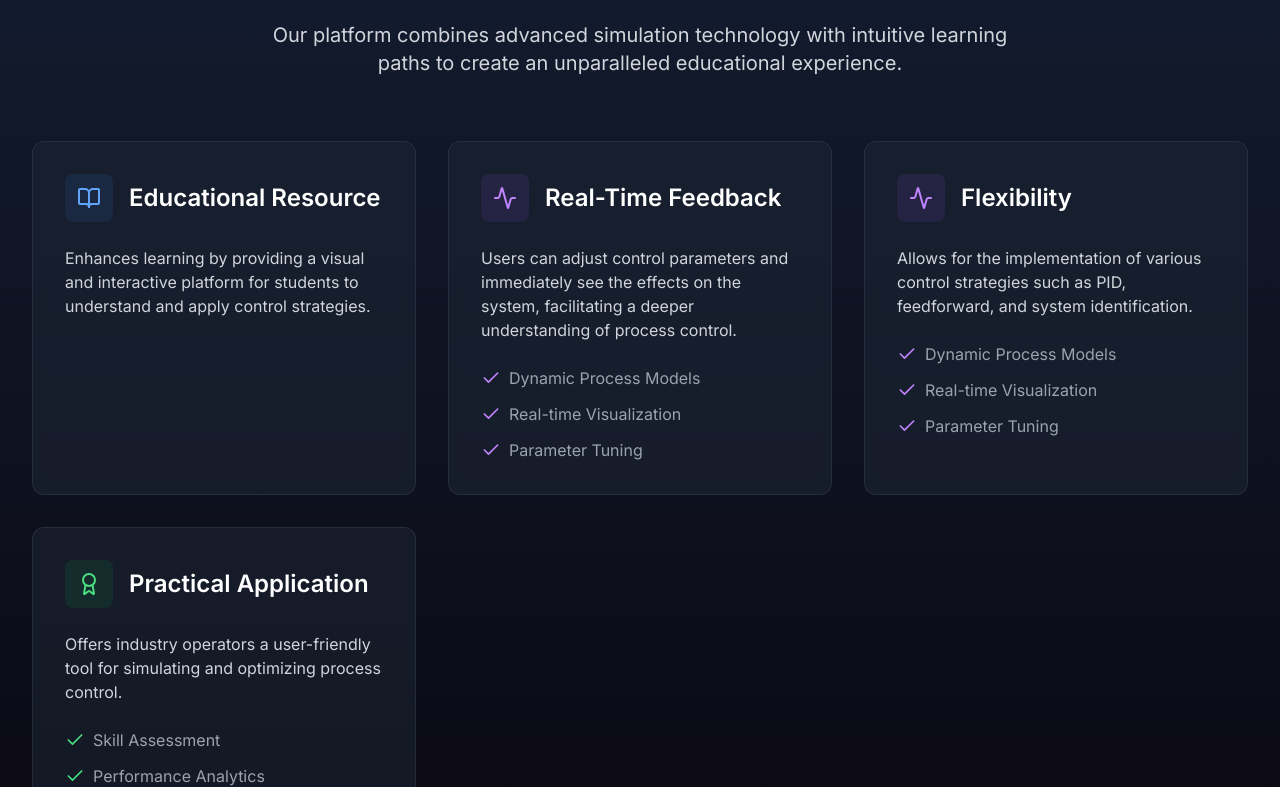
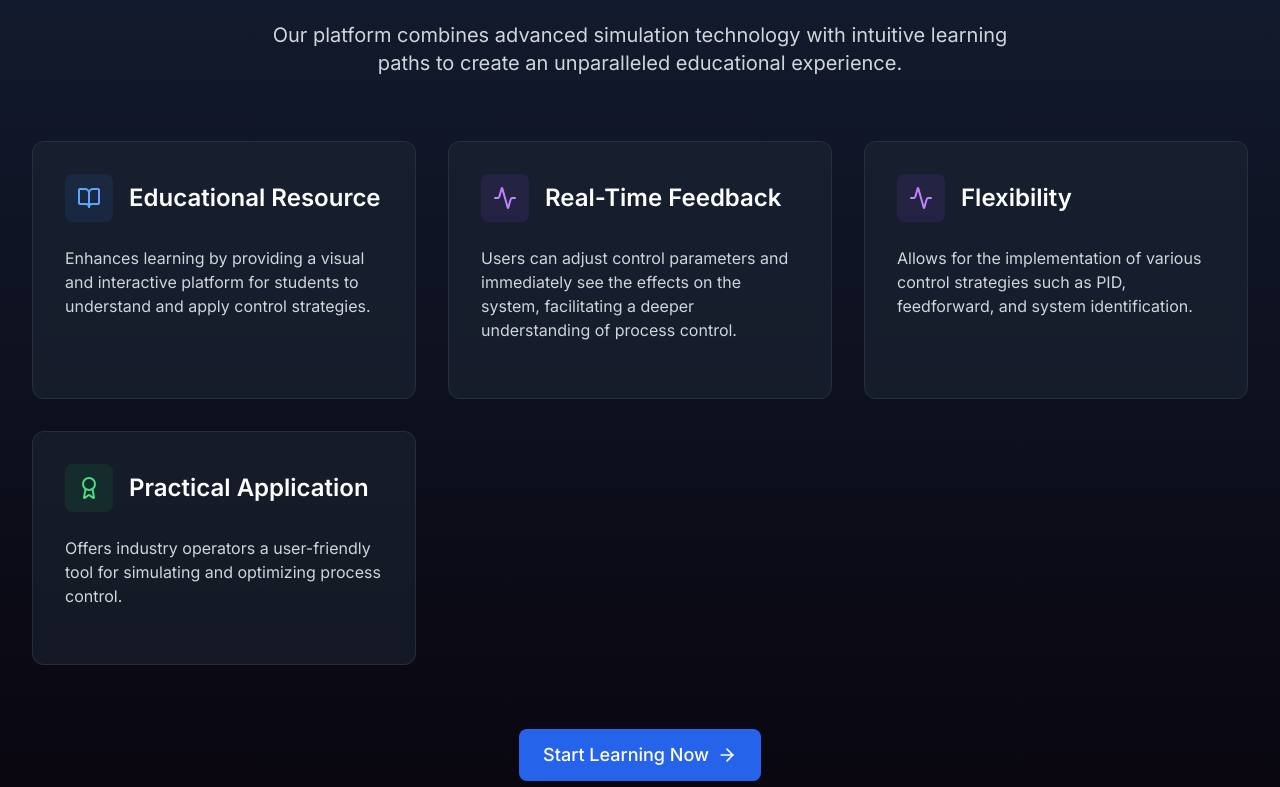
Before and after one commit to AKhalid-projects/cstr-project, a Next.js app: page /about in a window 1280 px wide. Shown: the part 2013-2800 px from the top of the page. Built offline with nearby package versions, Linux system fonts and the light colour scheme.

Commit message:
fix: updated UI

```diff
--- a/src/app/about/page.tsx
+++ b/src/app/about/page.tsx
@@ -208,14 +208,6 @@ export default function AboutPage() {
                 Users can adjust control parameters and immediately see
                 the effects on the system, facilitating a deeper understanding of process control.
               </p>
-              <ul className="space-y-3">
-                {['Dynamic Process Models', 'Real-time Visualization', 'Parameter Tuning'].map((item) => (
-                  <li key={item} className="flex items-center gap-2 text-gray-400">
-                    <Check className="w-5 h-5 text-purple-400" />
-                    <span>{item}</span>
-                  </li>
-                ))}
-              </ul>
             </div>
 
             {/* Simulation Environment Card */}
@@ -230,14 +222,6 @@ export default function AboutPage() {
                 Allows for the implementation of various control strategies such as PID,
                 feedforward, and system identification.
               </p>
-              <ul className="space-y-3">
-                {['Dynamic Process Models', 'Real-time Visualization', 'Parameter Tuning'].map((item) => (
-                  <li key={item} className="flex items-center gap-2 text-gray-400">
-                    <Check className="w-5 h-5 text-purple-400" />
-                    <span>{item}</span>
-                  </li>
-                ))}
-              </ul>
             </div>
 
             {/* Assessment Card */}
@@ -252,14 +236,6 @@ export default function AboutPage() {
                 Offers industry operators a user-friendly tool for simulating
                 and optimizing process control.
               </p>
-              <ul className="space-y-3">
-                {['Skill Assessment', 'Performance Analytics', 'Certification Path'].map((item) => (
-                  <li key={item} className="flex items-center gap-2 text-gray-400">
-                    <Check className="w-5 h-5 text-green-400" />
-                    <span>{item}</span>
-                  </li>
-                ))}
-              </ul>
             </div>
           </div>
 
```
